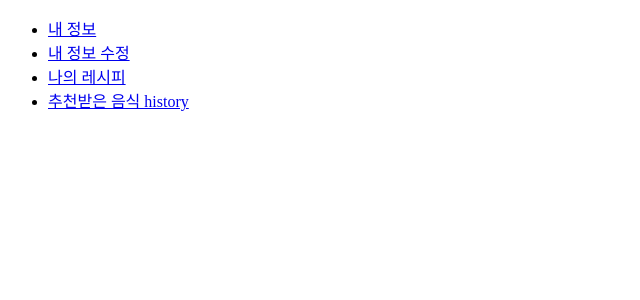
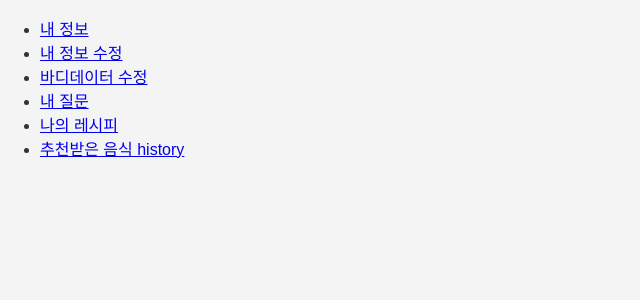
Before and after one commit to jeonseona/Food, a Spring app: page /mypage/menu in a window 1280 px wide. Shown: the top 300 px of the page, without its empty margins (0-640 px from the left). Run offline with Thymeleaf, Linux system fonts and the light colour scheme; the template is opened without the code that fills it, so the values that code supplies are empty.

Commit message:
Update menu.html

```diff
--- a/FoodMateProject/src/main/resources/templates/mypage/menu.html
+++ b/FoodMateProject/src/main/resources/templates/mypage/menu.html
@@ -1,12 +1,17 @@
 <!DOCTYPE html>
 <html xmlns:th="http://www.thymeleaf.org">
 <meta charset="UTF-8">
+<link rel="stylesheet" th:href="@{/css/mypage.css}">
+<script src="https://code.jquery.com/jquery-3.6.3.min.js"></script>
+<script th:src="@{/js/mypage.js}" defer></script>
 <nav id="menu">
 	<ul class="sidebar">
 		<li><a th:href="@{infoView}">내 정보</a></li>
 		<li><a th:href="@{infoUpdate}">내 정보 수정</a></li>
-		<!-- <li><a th:href="@{preferences}">나의 호불호음식 및 알레르기</a></li> -->
+		<li><a th:href="@{bodyUpdate}">바디데이터 수정</a></li>
+		<li><a th:href="@{myInquiry}">내 질문</a></li>
 		<li><a th:href="@{myRecipeList}">나의 레시피</a></li>
 		<li><a th:href="@{foodRecommend}">추천받은 음식 history</a></li>
+		<!-- 필요에 따라 다른 메뉴 아이템 추가 -->
 	</ul>
 </nav>
```
